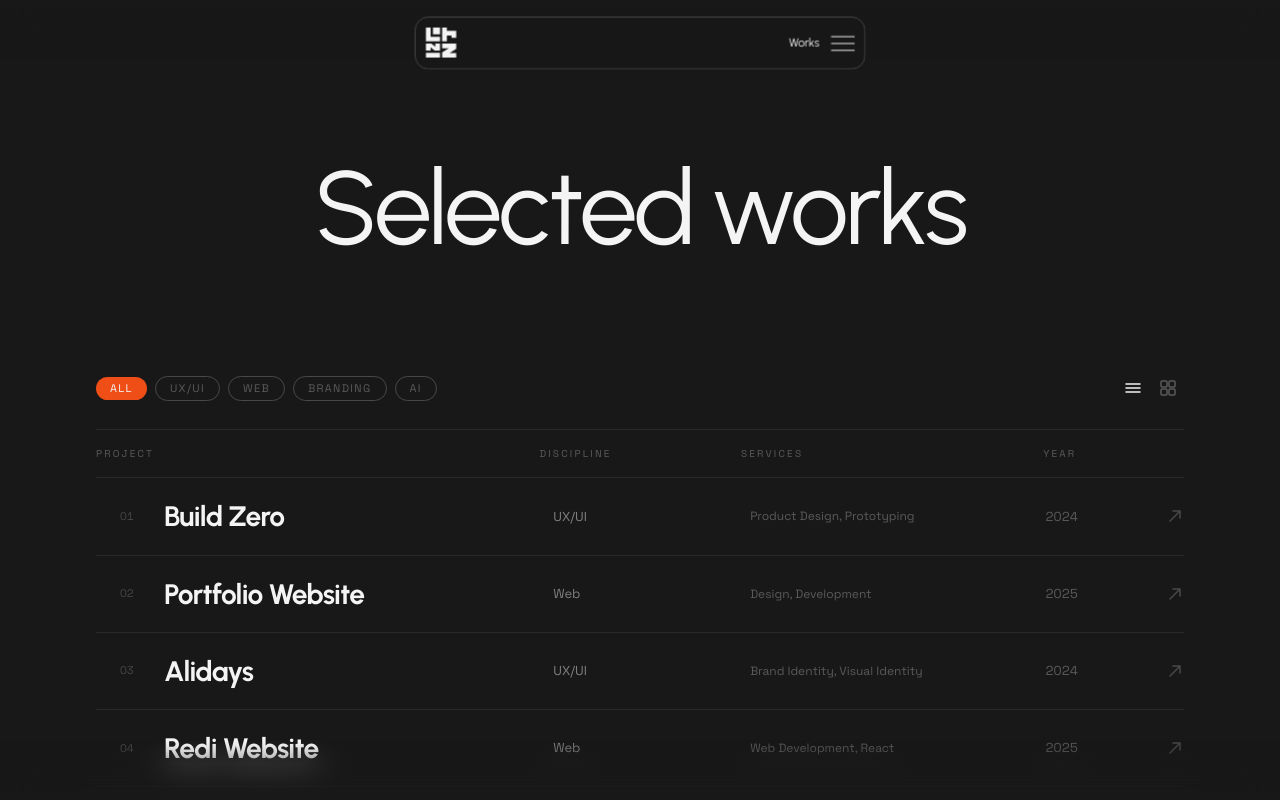
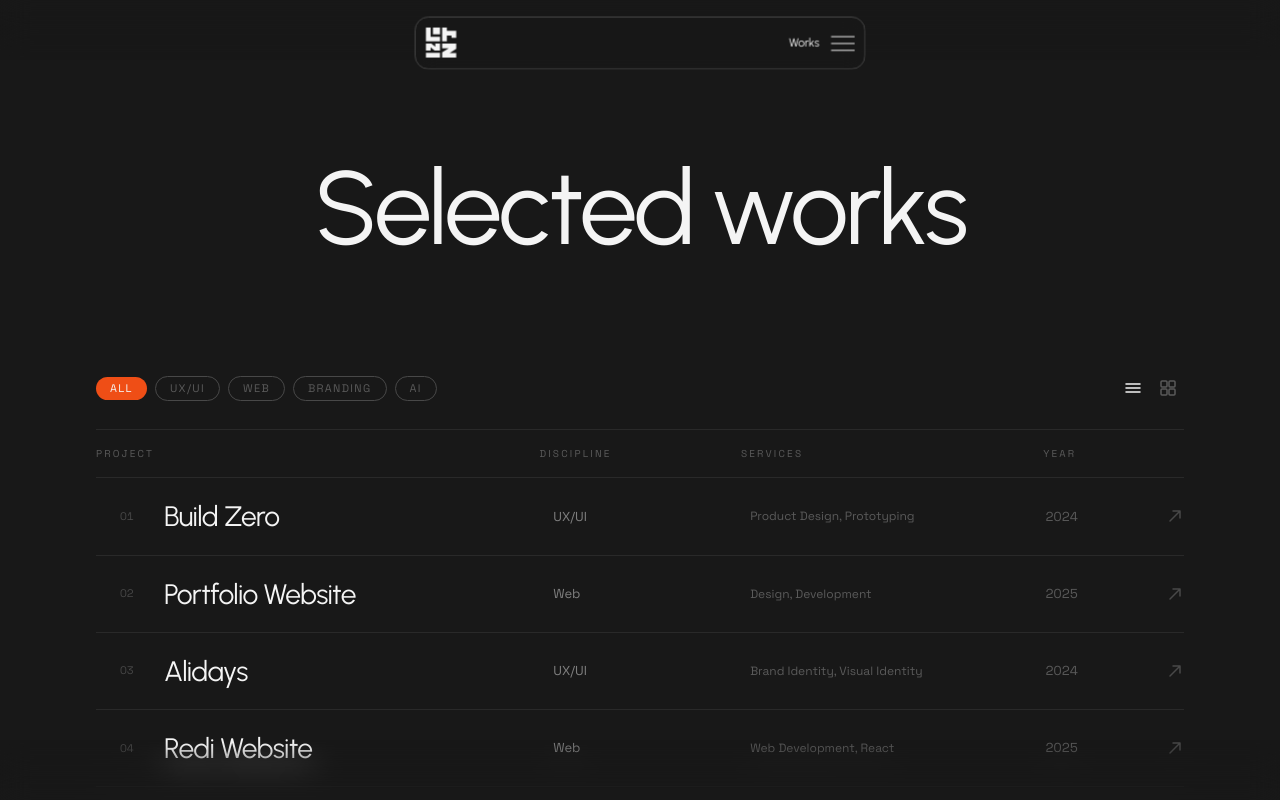
Before and after one commit to LorenzoPiccolo/Portfolio, a React (Vite) app: page /works in a window 1280 px wide. Shown: the top 800 px of the page. Built offline with nearby package versions, Linux system fonts and the light colour scheme.

Commit message:
fix: footer TransitionLink, work page font-normal titles, scroll fix

```diff
--- a/src/components/Footer.jsx
+++ b/src/components/Footer.jsx
@@ -1,6 +1,6 @@
 // src/components/Footer.jsx
 import { useEffect, useLayoutEffect, useRef, useState } from 'react';
-import { Link } from 'react-router-dom';
+import TransitionLink from './TransitionLink.jsx';
 import { gsap, ScrollTrigger } from '../utils/gsapConfig.js';
 import footerBackground from '../../img/image-footer-05.jpg';
 import logo from '../../img/logo.svg';
@@ -47,7 +47,7 @@ function FooterNavList({ title, links }) {
           if (isInternal) {
             return (
               <li key={label}>
-                <Link
+                <TransitionLink
                   to={href}
                   onMouseEnter={() => {
                     window.clearTimeout(hoverTimeoutRef.current);
@@ -68,7 +68,7 @@ function FooterNavList({ title, links }) {
                     ·
                   </span>
                   <span className="leading-tight">{label}</span>
-                </Link>
+                </TransitionLink>
               </li>
             );
           }
--- a/src/pages/works/Work3App.jsx
+++ b/src/pages/works/Work3App.jsx
@@ -549,7 +549,7 @@ export default function Work3App() {
                       {/* Meta */}
                       <div className="flex items-baseline justify-between gap-3">
                         <span
-                          className="font-urbanist font-semibold text-light leading-tight"
+                          className="font-urbanist font-normal text-light leading-tight"
                           style={{ fontSize: 'clamp(1rem, 1.8vw, 1.3rem)' }}
                         >
                           {project.title}
@@ -597,7 +597,7 @@ export default function Work3App() {
                             {num}
                           </span>
                           <span
-                            className="font-urbanist font-semibold leading-none tracking-tight text-light"
+                            className="font-urbanist font-normal leading-none tracking-tight text-light"
                             style={{ fontSize: 'clamp(1.15rem, 2.2vw, 1.9rem)' }}
                           >
                             {project.title}
@@ -642,7 +642,7 @@ export default function Work3App() {
                         </span>
                         <span className="flex items-baseline justify-between gap-2">
                           <span
-                            className="font-urbanist font-semibold text-light leading-tight"
+                            className="font-urbanist font-normal text-light leading-tight"
                             style={{ fontSize: 'clamp(1rem, 5vw, 1.2rem)' }}
                           >
                             {project.title}
```
